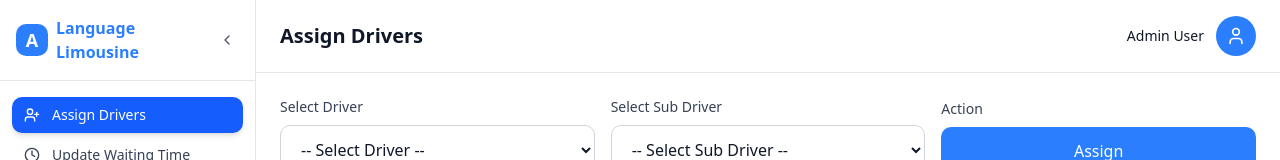
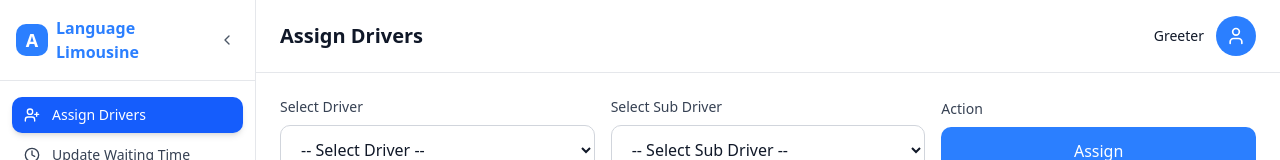
Before and after one commit to kpdevSE/language_limousine_new, a React (Vite) app in the folder frontend/: page /greeter/greeter-dashboard in a window 1280 px wide. Shown: the top 160 px of the page. Built offline with nearby package versions, Linux system fonts and the light colour scheme.

Commit message:
fixing issues in Assign driver page Admin User change to Greeter

```diff
--- a/frontend/src/pages/greeter/pages/AssigenDrivers.jsx
+++ b/frontend/src/pages/greeter/pages/AssigenDrivers.jsx
@@ -52,7 +52,7 @@ export default function AssignDrivers() {
             {/* Admin User */}
             <div className="flex items-center space-x-3">
               <span className="hidden sm:block text-gray-900 font-medium text-sm">
-                Admin User
+                Greeter
               </span>
               <div className="w-10 h-10 bg-blue-500 rounded-full flex items-center justify-center">
                 <User className="h-5 w-5 text-white" />
```
